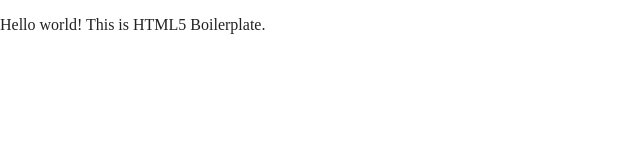
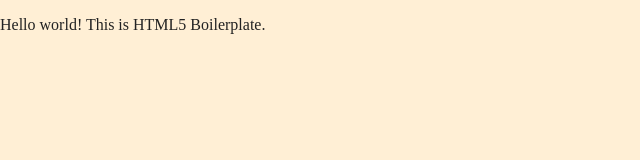
Before and after one commit to kaleytsangbcit/Project1, a website built with Parcel: page index.html in a window 1280 px wide. Shown: the whole page, without its empty margins (0-640 px from the left). Built offline with nearby package versions, Linux system fonts and the light colour scheme.

Commit message:
first commit

```diff
--- a/css/main.css
+++ b/css/main.css
@@ -12,6 +12,7 @@
    ========================================================================== */
 
 html {
+  background-color: papayawhip;
   color: #222;
   font-size: 1em;
   line-height: 1.4;
--- a/index.html
+++ b/index.html
@@ -3,7 +3,7 @@
 
 <head>
   <meta charset="utf-8">
-  <title></title>
+  <title>Week 2 lab</title>
   <meta name="description" content="">
   <meta name="viewport" content="width=device-width, initial-scale=1">
 
```
Also changed, not shown: README.md (added).
